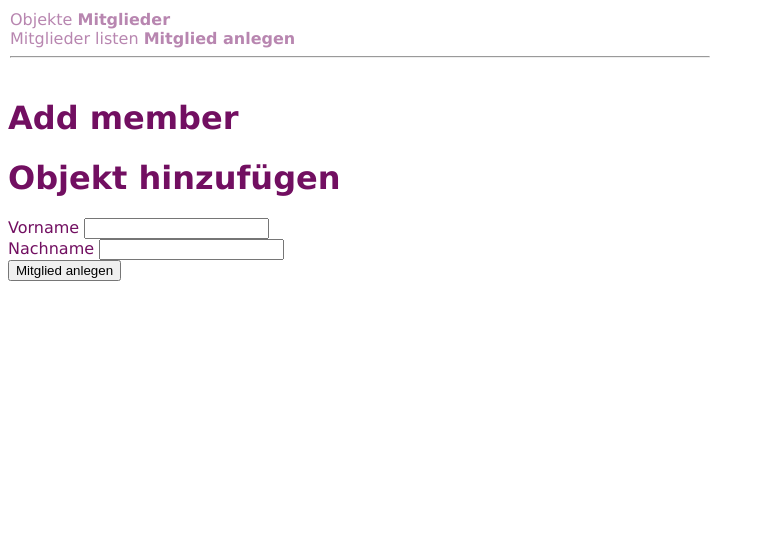
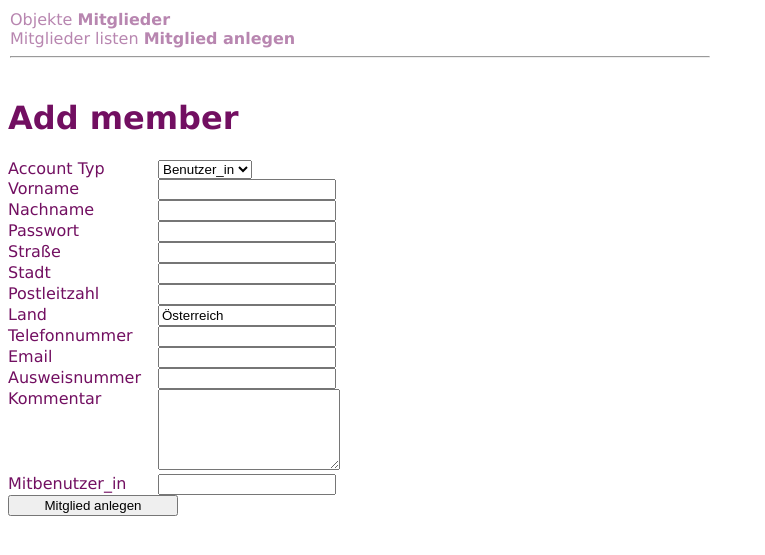
Before and after one commit to achimbo/leila, a PHP site: page /addmember.php in a window 1280 px wide. Shown: the top 555 px of the page, without its empty margins (0-765 px from the left). Run offline with PHP 8.4, Linux system fonts and the light colour scheme.

Commit message:
Addmember added

```diff
--- a/leila/addmember.php
+++ b/leila/addmember.php
@@ -1,10 +1,67 @@
 <?php
+
+require_once 'variables.php';
+require_once 'tools.php';
+
+if (isset($_POST['addmember'])) {
+
+	$connection = new mysqli($db_hostname, $db_username, $db_password, $db_database);
+	if ($connection->connect_error) die($connection->connect_error);
+
+	$firstname = sanitizeMySQL($connection, $_POST['firstname']);
+	$lastname = sanitizeMySQL($connection, $_POST['lastname']);
+	$usertype = sanitizeMySQL($connection, $_POST['usertype']);
+	$password = sanitizeMySQL($connection, $_POST['password']);
+	$street = sanitizeMySQL($connection, $_POST['street']);
+	$city = sanitizeMySQL($connection, $_POST['city']);
+	$zipcode = sanitizeMySQL($connection, $_POST['zipcode']);
+	$country = sanitizeMySQL($connection, $_POST['country']);
+	$telephone = sanitizeMySQL($connection, $_POST['telephone']);
+	$email = sanitizeMySQL($connection, $_POST['email']);
+	$idnumber = sanitizeMySQL($connection, $_POST['idnumber']);
+	$comment = sanitizeMySQL($connection, $_POST['comment']);
+	$comember = sanitizeMySQL($connection, $_POST['comember']);
+
+	$error = isempty($firstname, "Vorname");
+	$error .= isempty($lastname, "Nachname");
+	$error .= isempty($street, "Straße");
+	$error .= isempty($city, "Stadt");
+	$error .= isempty($zipcode, "PLZ");
+	$error .= isempty($country, "Land");
+
+	if ($usertype == 1 && !passwordvalid($password) ) {
+		$error .= "Passwort muss mindestens 6 Zeichen und Sonderzeichen haben";
+	} elseif ($usertype == 2 || $usertype == 3) {
+		$password = "NULL";
+	} else {
+		$password = hash('ripemd160', "$salt$password");
+		$password = addquotes($password);
+	}
+
+
+	if ($error == "") {
+		$query = "INSERT INTO users (usertype, password, firstname, lastname, street, city, zipcode, country, telephone, email, idnumber, comment, comember )
+		VALUES ($usertype, $password, '$firstname', '$lastname', '$street', '$city', '$zipcode', '$country', '$telephone', '$email', '$idnumber', '$comment', '$comember' )" ;
+			echo "Query ist " . $query;
+		$result = $connection->query($query);
+		if (!$result) {
+			die ("Angaben fehlerhaft, Objekt nicht erstellt " . $connection->error);
+			$message = '<div class="errorclass">Fehler, Objekt nicht erstellt</div>';
+		} else {
+			$insid = mysqli_insert_id($connection);
+			$message = '<div class="message"><a href="showmember.php?ID=' .$insid . '"> Member</a> erstellt</div>';
+		}
+	}
+
+}
+
 ?>
 
 <!DOCTYPE html>
 <html>
 <head>
-   <link rel="stylesheet" href="leila.css" type="text/css">
+	<title>Member hinzuf&uuml;gen</title>
+	<link rel="stylesheet" href="leila.css" type="text/css">
 </head>
 <body>
 <?php include 'menu.php';?>
@@ -13,14 +70,40 @@
 <h1>Add member</h1>
 
 <?php
-	if (isset($error) && $error != "") echo "<div class='errorclass'>Fehler: $error";
-	isset($message) ? $message : ''
-?>
-<h1>Objekt hinzuf&uuml;gen</h1>
+	if (isset($error) && $error != "") echo "<div class='errorclass'>Fehler: $error </div>";
+	if (isset($message)) echo $message ;?>
 <form method="post" action="addmember.php"  enctype="multipart/form-data">
-Vorname <input type="text" name="firstname" value="<?php if (isset($_POST['firstname'])) echo $_POST['name'];?> "><br>
-Nachname <input type="text" name="lastname" value="<?php if (isset($_POST['lastname'])) echo $_POST['name'];?> "><br>
-
+	<label for="usertyp">Account Typ</label>
+	<select name="usertype" id="usertype" size="1">
+		<option value="1">Admin</option>
+		<option value="2" selected="selected">Benutzer_in</option>
+		<option value="3">Verleiher_in</option>
+	</select><br>
+	<label for="firstname">Vorname</label>
+	<input type="text" name="firstname" id="firstname" value="<?php if (isset($_POST['firstname'])) echo $_POST['firstname'];?>"><br>
+	<label for="lastname">Nachname</label>
+	<input type="text" name="lastname" id="lastname" value="<?php if (isset($_POST['lastname'])) echo $_POST['lastname'];?>"><br>
+	<label for="password">Passwort</label>
+	<input type="text" name="password" id="password"><br>
+	<label for="street">Straße</label>
+	<input type="text" name="street" id="street" value="<?php if (isset($_POST['street'])) echo $_POST['street'];?>"><br>
+	<label for="city">Stadt</label>
+	<input type="text" name="city" id="city" value="<?php if (isset($_POST['city'])) echo $_POST['city'];?>"><br>
+	<label for="zipcode">Postleitzahl</label>
+	<input type="text" name="zipcode" id="zipcode" value="<?php if (isset($_POST['zipcode'])) echo $_POST['zipcode'];?>"><br>
+	<label for="country">Land</label>
+	<input type="text" name="country" id="country" value="<?php if (isset($_POST['country'])) {echo $_POST['country'];} else {echo "&Ouml;sterreich";}?>"><br>
+	<label for="telephone">Telefonnummer</label>
+	<input type="text" name="telephone" id="telephone" value="<?php if (isset($_POST['telephone'])) echo $_POST['telephone'];?>"><br>
+	<label for="email">Email</label>
+	<input type="text" name="email" id="email" value="<?php if (isset($_POST['email'])) echo $_POST['email'];?>"><br>
+	<label for="idnumber">Ausweisnummer</label>
+	<input type="text" name="idnumber" id="idnumber" value="<?php if (isset($_POST['idnumber'])) echo $_POST['idnumber'];?>"><br>
+	<label for="comment">Kommentar</label>
+	<textarea name ="comment" id="comment" rows="5" cols="20"><?php if(isset($_POST['comment'])) echo $_POST['comment'];?>
+	</textarea> <br>
+	<label for="comember">Mitbenutzer_in</label>
+	<input type="text" name="comember" id="comember" value="<?php if (isset($_POST['comember'])) echo $_POST['comember'];?> "><br>
 <input type="submit" name="addmember" value="Mitglied anlegen">
 
 </form>
--- a/leila/leila.css
+++ b/leila/leila.css
@@ -33,6 +33,10 @@ a:hover	    {text-decoration: underline;}
     position: absolute;
 }
 
+#cats {
+	margin-bottom: 20px;
+}
+
 /*
 .objectlist {
 	width: 400px;
@@ -47,3 +51,17 @@ a:hover	    {text-decoration: underline;}
 .objectlist tr:nth-child(odd) {
     background: lavender;
 }
+
+form label {
+	display:block;
+	float:left;
+	width:150px;
+	}
+
+form input {
+	width: 170px;
+}
+
+.errorclass {
+	background-color: orangered;
+}
--- a/leila/listobjects.php
+++ b/leila/listobjects.php
@@ -42,7 +42,7 @@ for ($r = 0; $r < $rows; ++$r) {
 	$row = $result->fetch_array(MYSQLI_ASSOC);
 
 	$mylist .= '<tr><td> Name <a href="showobject.php?ID=' .$row['ID'] . '">' . $row['name'] . '</a>
-			<img src="showimage.php?ID=' . $row['ID'] . '&showthumb"></td></tr> ';
+			<img src="showimage.php?ID=' . $row['ID'] . '&amp;showthumb" alt="Objekt Bild"></td></tr> ';
 	//$mylist .= 'Description ' . $row['description'] . '<br>';
 }
 
@@ -53,6 +53,7 @@ $mylist .= "</table>";
 <!DOCTYPE html>
 <html>
 <head>
+	<title>List Objects</title>
    <link rel="stylesheet" href="leila.css" type="text/css">
 </head>
 <body>
@@ -64,7 +65,6 @@ $mylist .= "</table>";
 	 getcategoriesaslinks();
 	 echo "</div>";
 ?>
-<br><br>
 In Beschreibung und Titel suchen:
 <form method="get" action="listobjects.php">
 	<input type="text" name="searchstring">
--- a/leila/tools.php
+++ b/leila/tools.php
@@ -246,10 +246,15 @@ function addquotes($mystring){
 	return $mystring = "'" . $mystring . "'";
 }
 
-function checkname($name) {
-	if (preg_match("/[^\w- ]/", $name)) return "Nur Buchstaben, Ziffern und Bindestriche in Namen <br>";
-	elseif ($name == "") return "Name leer <br>";
+function isempty($name, $erroritem) {
+	// check wether name is empty or does not contain alphabetic characters
+	if (($name == "") || !preg_match("/[\w]/", $name)) return "$erroritem ist leer <br>";
 	else return "";
+}
+
+function passwordvalid($password) {
+	// 6 or more characters + special chars
+	if (strlen($password) < 6 || !preg_match("/[^\w]/", $password)) {return false;} else {return true;};
 }
 
 function mycheckdate($date) {
--- a/leila/variables.php
+++ b/leila/variables.php
@@ -4,4 +4,5 @@ $db_database = 'leila';
 $db_username = 'leila';
 $db_password = 'blabla';
 
+$salt = "esh7Kie5";
 ?>
```
Also changed, not shown: leila/addobject.php (+4 -4 lines), leila/categoriesadmin.php (+7 -6 lines), leila/editobject.php (+5 -4 lines).
